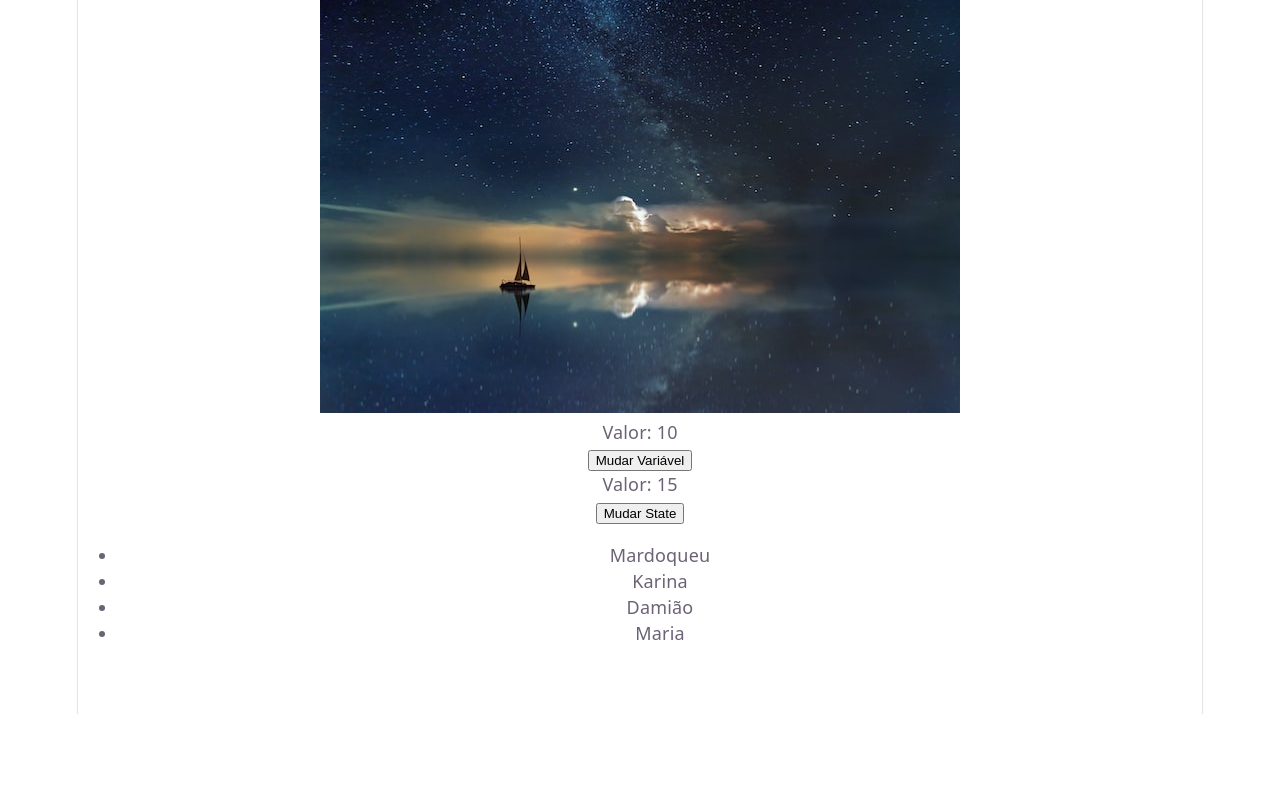
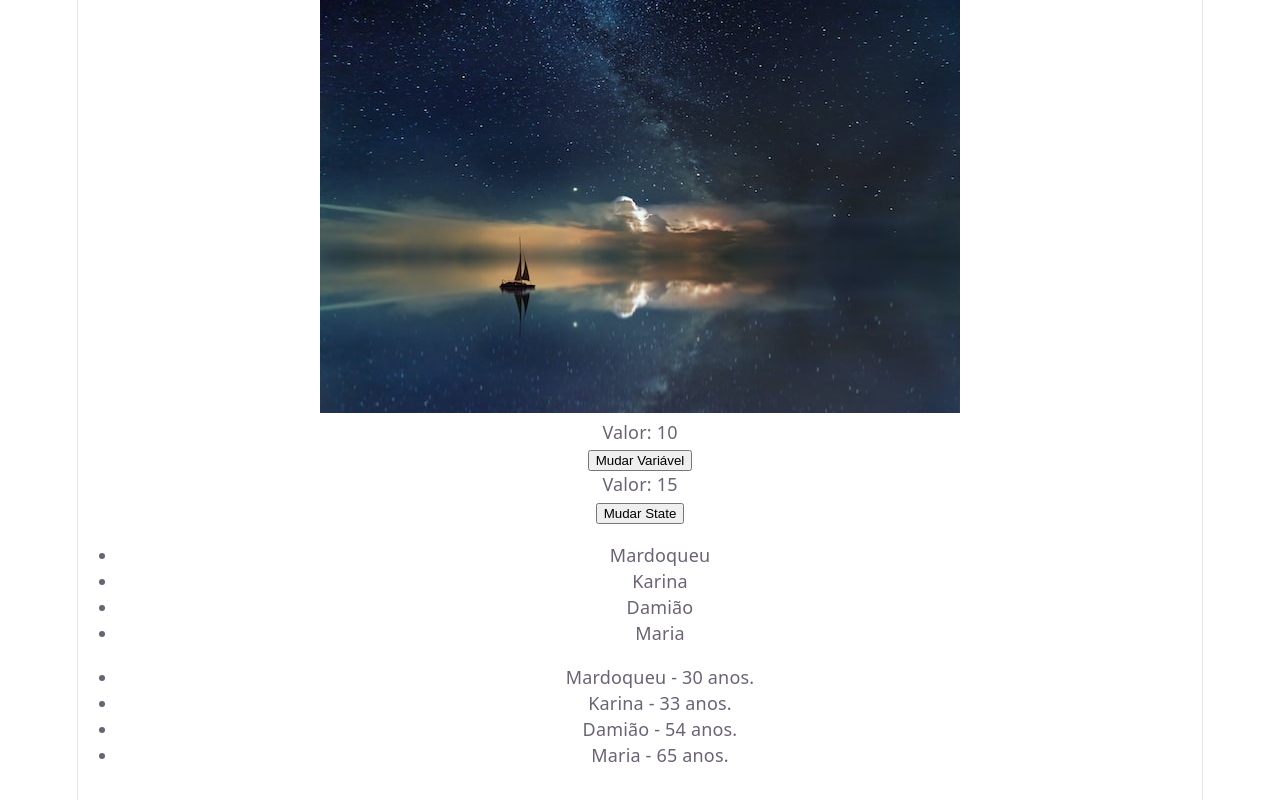
Before and after one commit to mardoqueugmartins/react-studies, a React (Vite) app in the folder 04_react_advanced/advanced/: page / in a window 1280 px wide. Shown: the part 525-1325 px from the top of the page. Before the commit the page ends 1239 px from the top, so only its background shows below. Built offline with nearby package versions, Linux system fonts and the light colour scheme.

Commit message:
Propriedade Key

```diff
--- a/04_react_advanced/advanced/src/components/ListRender.jsx
+++ b/04_react_advanced/advanced/src/components/ListRender.jsx
@@ -3,11 +3,25 @@ import { useState } from "react";
 const ListRender = () => {
   const [list] = useState(["Mardoqueu", "Karina", "Damião", "Maria"]);
 
+  const [users, setUsers] = useState([
+    {id: 1, name: "Mardoqueu", age: 30},
+    {id: 2, name: "Karina", age: 33},
+    {id: 3, name: "Damião", age: 54},
+    {id: 4, name: "Maria", age: 65},
+  ]);
+
   return (
     <div>
+        {/* Render sem Key */}
       <ul>
         {list.map((item) => (
-          <li>{item}</li>
+          <li key={item}>{item}</li>
+        ))}
+      </ul>
+      {/*  Render com Key */}
+      <ul>
+        {users.map((user) => (
+            <li key={user.id}>{user.name} - {user.age} anos.</li>
         ))}
       </ul>
     </div>
```
